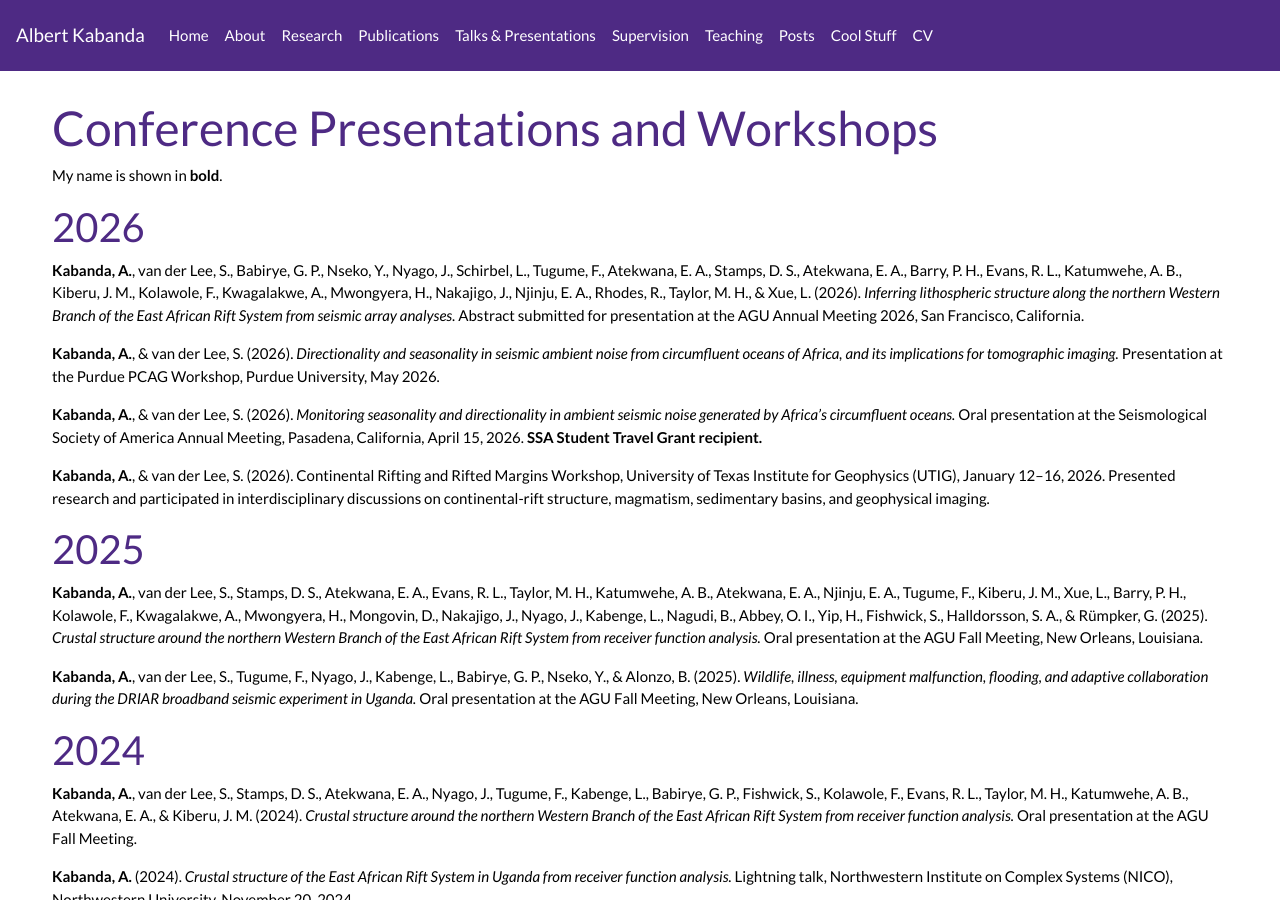
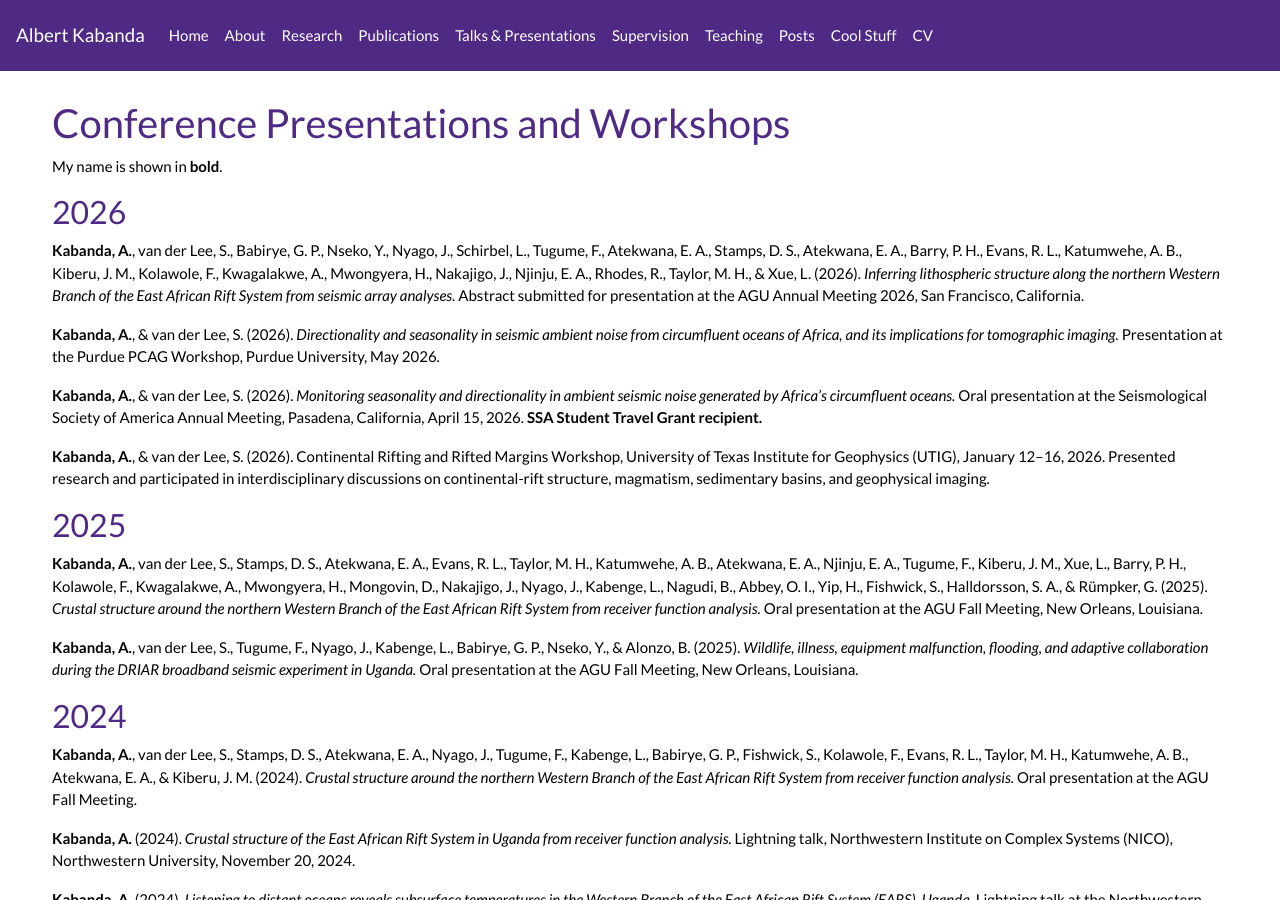
Before and after one commit to albertkabanda/albertkabanda.github.io, a Jekyll site: the page built from _pages/talks.md, in a window 1280 px wide and 900 px high. Built offline with Jekyll 4.4.1, drawn with Linux system fonts in a browser that asks for light colours; nearby versions of some CDN libraries; a style sheet for code colours, icons or effects is not loaded.

```diff
--- a/_pages/talks.md
+++ b/_pages/talks.md
@@ -3,11 +3,11 @@ layout: page
 permalink: /Talks/
 ---
 
-# Conference Presentations and Workshops
+## Conference Presentations and Workshops
 
 My name is shown in **bold**.
 
-## 2026
+### 2026
 
 **Kabanda, A.**, van der Lee, S., Babirye, G. P., Nseko, Y., Nyago, J., Schirbel, L., Tugume, F., Atekwana, E. A., Stamps, D. S., Atekwana, E. A., Barry, P. H., Evans, R. L., Katumwehe, A. B., Kiberu, J. M., Kolawole, F., Kwagalakwe, A., Mwongyera, H., Nakajigo, J., Njinju, E. A., Rhodes, R., Taylor, M. H., & Xue, L. (2026). *Inferring lithospheric structure along the northern Western Branch of the East African Rift System from seismic array analyses.* Abstract submitted for presentation at the AGU Annual Meeting 2026, San Francisco, California.
 
@@ -17,13 +17,13 @@ My name is shown in **bold**.
 
 **Kabanda, A.**, & van der Lee, S. (2026). Continental Rifting and Rifted Margins Workshop, University of Texas Institute for Geophysics (UTIG), January 12–16, 2026. Presented research and participated in interdisciplinary discussions on continental-rift structure, magmatism, sedimentary basins, and geophysical imaging.
 
-## 2025
+### 2025
 
 **Kabanda, A.**, van der Lee, S., Stamps, D. S., Atekwana, E. A., Evans, R. L., Taylor, M. H., Katumwehe, A. B., Atekwana, E. A., Njinju, E. A., Tugume, F., Kiberu, J. M., Xue, L., Barry, P. H., Kolawole, F., Kwagalakwe, A., Mwongyera, H., Mongovin, D., Nakajigo, J., Nyago, J., Kabenge, L., Nagudi, B., Abbey, O. I., Yip, H., Fishwick, S., Halldorsson, S. A., & Rümpker, G. (2025). *Crustal structure around the northern Western Branch of the East African Rift System from receiver function analysis.* Oral presentation at the AGU Fall Meeting, New Orleans, Louisiana.
 
 **Kabanda, A.**, van der Lee, S., Tugume, F., Nyago, J., Kabenge, L., Babirye, G. P., Nseko, Y., & Alonzo, B. (2025). *Wildlife, illness, equipment malfunction, flooding, and adaptive collaboration during the DRIAR broadband seismic experiment in Uganda.* Oral presentation at the AGU Fall Meeting, New Orleans, Louisiana.
 
-## 2024
+### 2024
 
 **Kabanda, A.**, van der Lee, S., Stamps, D. S., Atekwana, E. A., Nyago, J., Tugume, F., Kabenge, L., Babirye, G. P., Fishwick, S., Kolawole, F., Evans, R. L., Taylor, M. H., Katumwehe, A. B., Atekwana, E. A., & Kiberu, J. M. (2024). *Crustal structure around the northern Western Branch of the East African Rift System from receiver function analysis.* Oral presentation at the AGU Fall Meeting.
 
@@ -31,7 +31,7 @@ My name is shown in **bold**.
 
 **Kabanda, A.** (2024). *Listening to distant oceans reveals subsurface temperatures in the Western Branch of the East African Rift System (EARS), Uganda.* Lightning talk at the Northwestern CoDEx Symposium, Northwestern University, April 2, 2024.
 
-## 2023
+### 2023
 
 **Kabanda, A.**, Alonzo, B., van der Lee, S., Stamps, D. S., Atekwana, E. A., Nyago, J., Kabenge, L., Tugume, F., Fishwick, S., Kolawole, F., Evans, R. L., Taylor, M. H., Katumwehe, A. B., Atekwana, E. A., & Kiberu, J. M. (2023). *Interferometry of ambient seismic noise recorded by DRIAR stations in the northern Western Branch of the East African Rift System, Uganda.* Poster T13C-0234, AGU Fall Meeting, San Francisco, California, December 11–15, 2023. **Outstanding Student Presentation Award (OSPA).**
 
```
